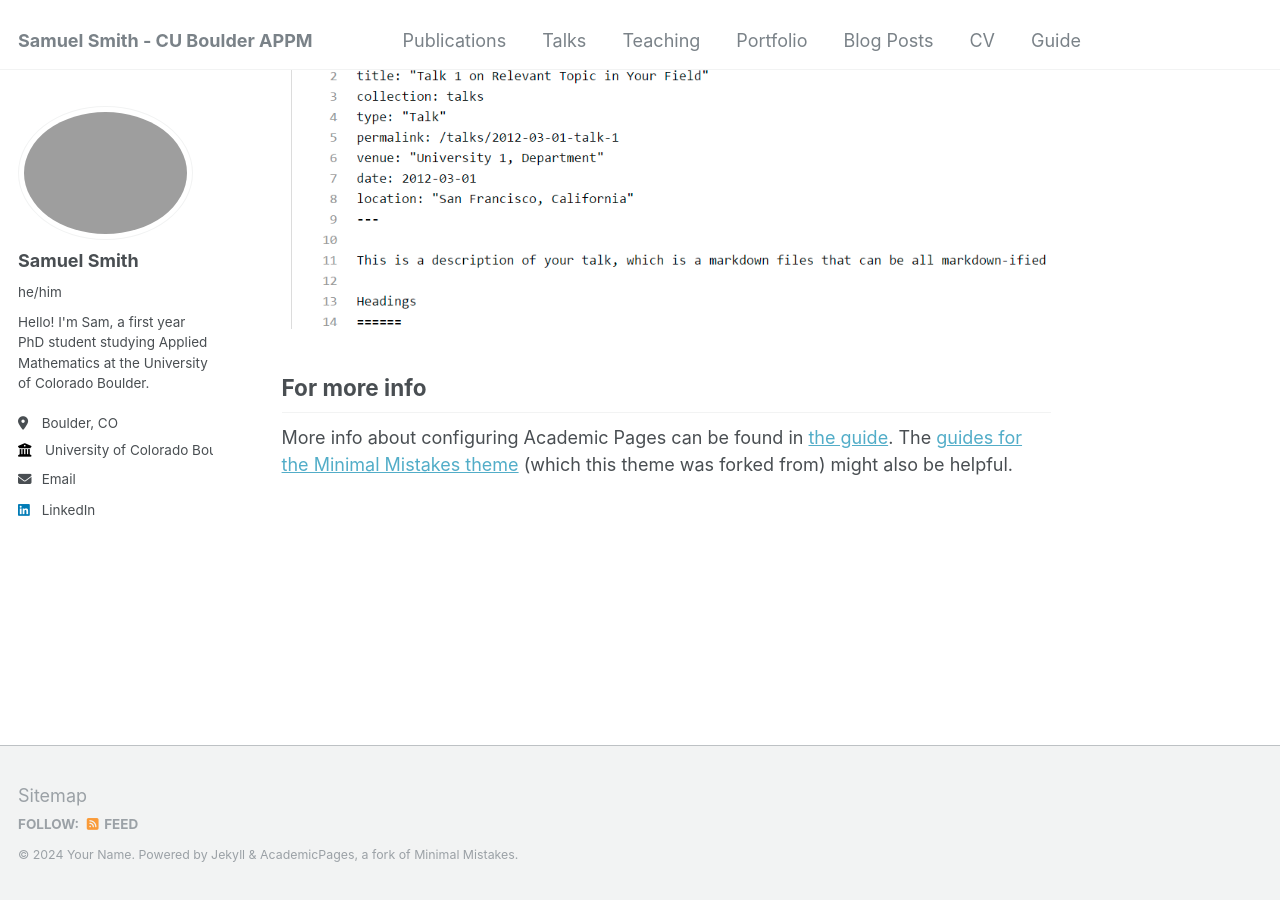
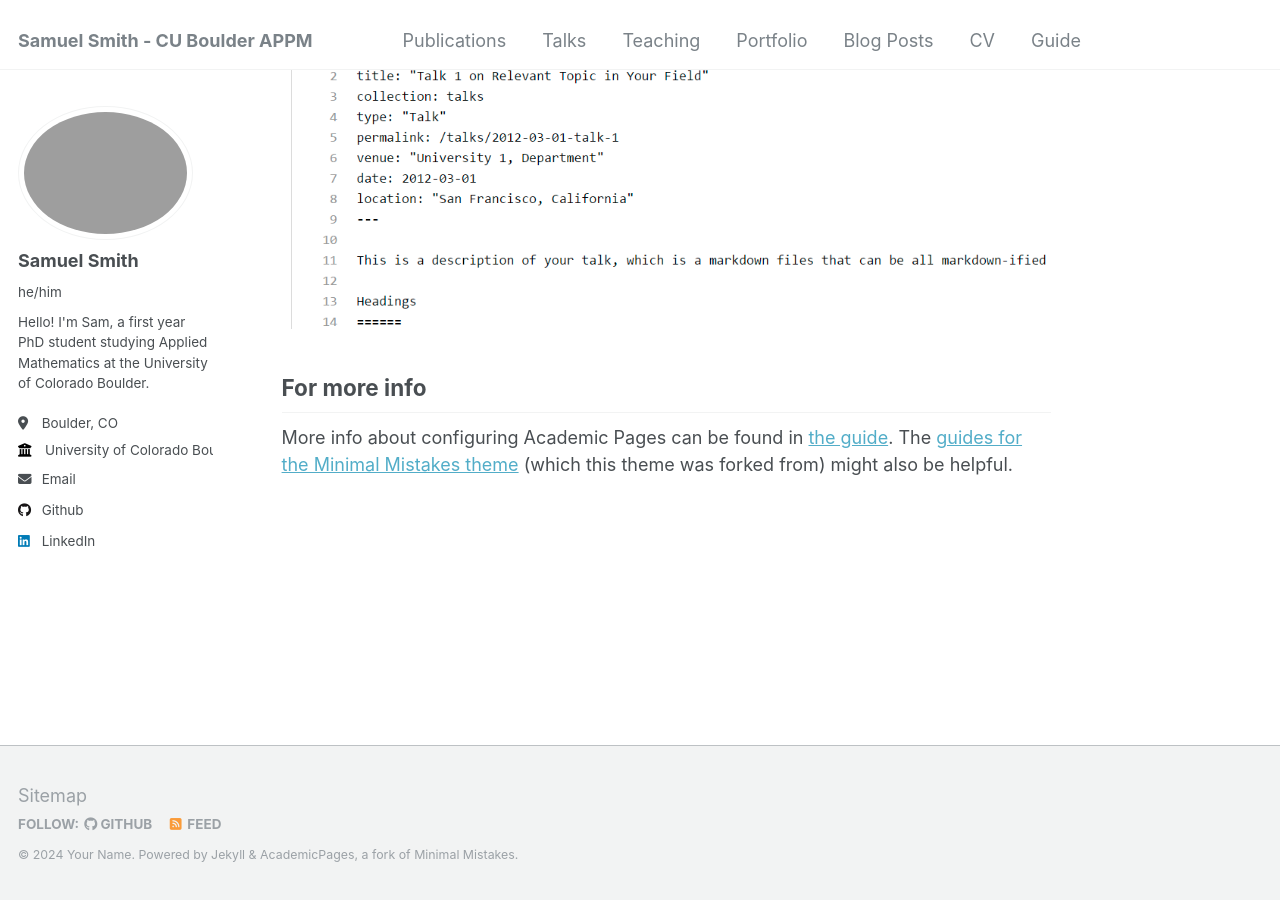
Before and after one commit to samuel-smith-appm/samuel-smith-appm.github.io, a Jekyll site: the page built from _pages/about.md, in a window 1280 px wide and 900 px high, scrolled down 2660 px. Built offline with Jekyll 4.4.1, drawn with Linux system fonts in a browser that asks for light colours.

Commit message:
Update _config.yml

```diff
--- a/_config.yml
+++ b/_config.yml
@@ -21,7 +21,7 @@ repository               : "samuel-smith-appm/samuel-smith-appm.github.io"
 #               Additional customization can be done by editing /_includes/author-profile.html
 author:
   # Biographic information
-  avatar           : "profile_pic.png"
+  avatar           : "profile_pic.jpg"
   name             : "Samuel Smith"
   pronouns         : "he/him" # example: "she/her"
   bio              : "Hello! I'm Sam, a first year PhD student studying Applied Mathematics at the University of Colorado Boulder."
@@ -43,7 +43,7 @@ author:
   bitbucket        : # Username - Update with your username on the site
   codepen          : # Username
   dribbble         : # Username
-  github           : #"samuel-smith-appm"
+  github           : "samuel-smith-appm"
   kaggle           : # Username
   stackoverflow    : # User number or user number and name (i.e., use "1" or "1/jeff-atwood")
 
```
